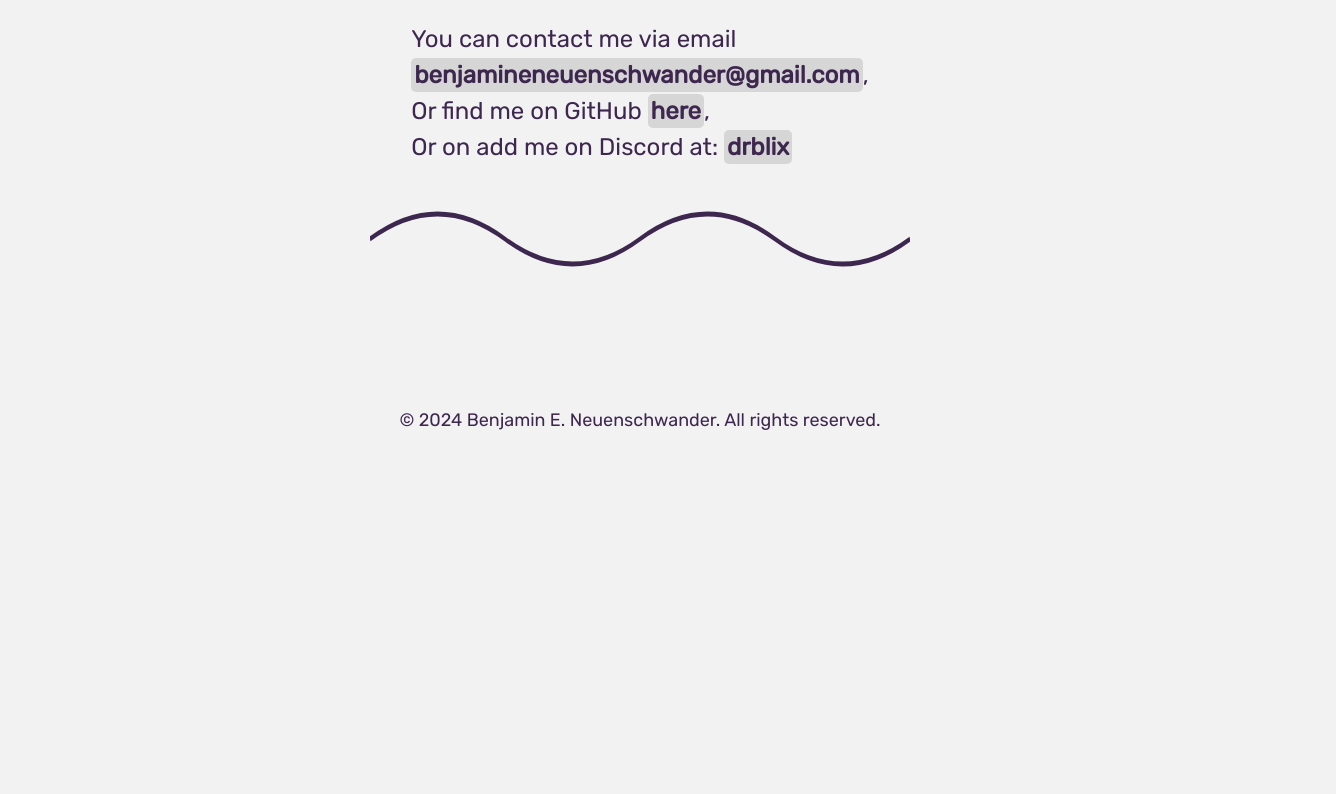
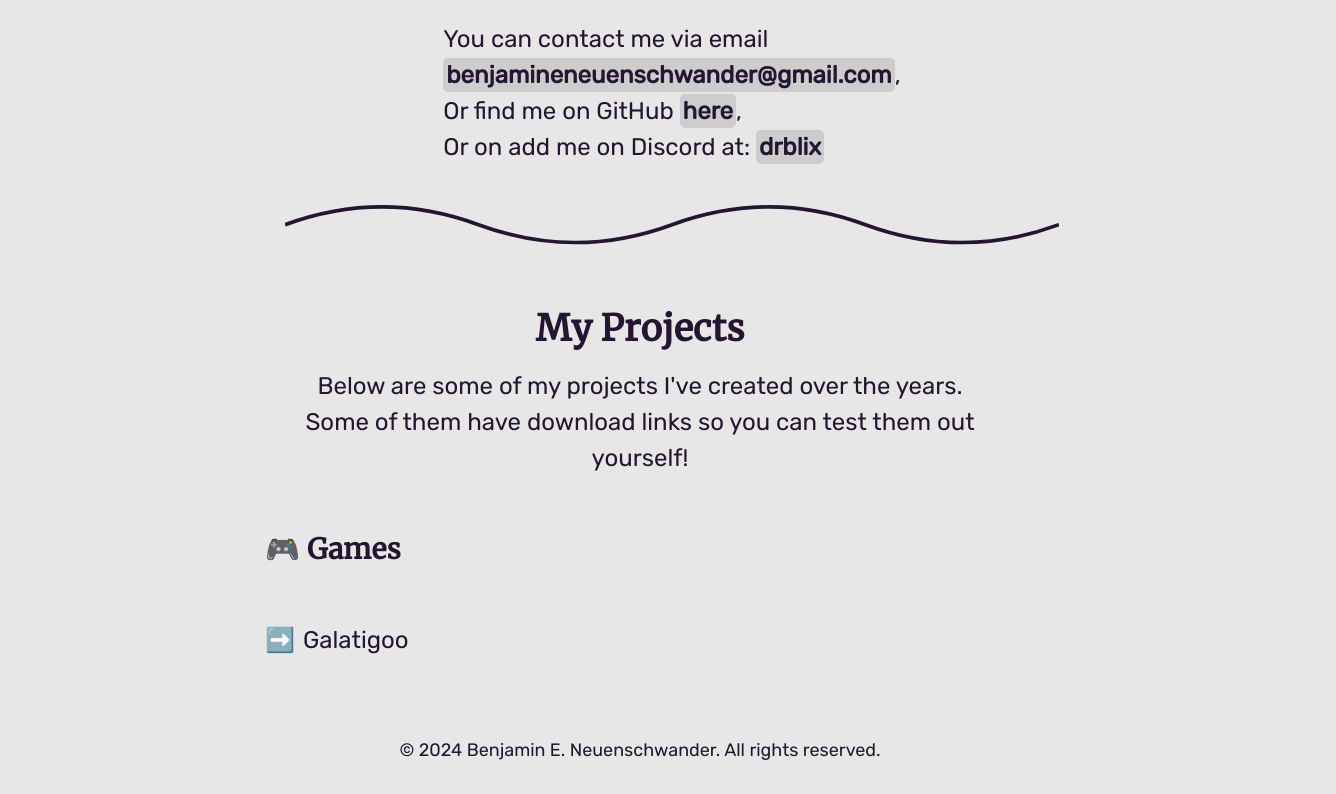
Before and after one commit to drblix/portfolio-website, a plain HTML site: page index.html in a window 1280 px wide. Shown: the part 668-1462 px from the top of the page, 1336 px wide, since content can reach past the window. Before the commit the page ends 1133 px from the top, so only its background shows below. Drawn offline with Linux system fonts and the light colour scheme.

Commit message:
projects section started

```diff
--- a/index.html
+++ b/index.html
@@ -5,7 +5,7 @@
         <meta name="author" content="Benjamin Neuenschwander">
         <meta title="Benjamin N.">
         <meta name="description" content="Game developer, musician, artist">
-        <title>Benjamin Neuenschwander: Game developer, musician, artist</title>
+        <title>Benjamin Neuenschwander: Developer, musician, artist</title>
         <link rel="stylesheet" href="main.css">
         <link rel="icon" type="image/x-icon" href="images/portait.ico">
         <meta name="viewport" content="width=device-width, initial-scale">
@@ -19,9 +19,9 @@
                 Hi! My name is Ben!
             </h1>
             <h6 id="subname">(that's short for <u>B</u>enjamin <u>E</u>vans <u>N</u>euenschwander)</h6>
-            <div>
+            <div id="description">
                 <p>I am a:</p>
-                <ul>
+                <ul style="margin-top: 0px; margin-bottom: 0px;">
                     <li>Game and application developer</li>
                     <li>Occasional musician</li>
                     <li>Artist</li>
@@ -41,7 +41,7 @@
             </div>
 
             <!--SVG graphics to form a wave :]-->
-            <svg id="svg-divider" height="100" width="45%" viewBox="0 0 1300 120" preserveAspectRatio="none">
+            <svg viewBox="0 0 1300 100" style="width: 774px;">
                 <path d="M0,60
                          Q162.5,0 325,60
                          Q487.5,120 650,60
@@ -49,12 +49,30 @@
                          Q1137.5,120 1300,60"
                          fill="none"
                          stroke="var(--text-color)"
-                         stroke-width="6"/>
+                         stroke-width="6"
+                         stroke-linecap:="round"/>
             </svg>
         </section>
 
         <section id="projects">
+            <div id="heading">
+                <h2 style="text-align: center;">My Projects</h2>
+                <p style="margin-top: -18px; text-align: center;">Below are some of my projects I've created over the years.<br>Some of them have download links so you can test them out yourself!</p>
+            </div>
 
+            <section id="games">
+                <h3>🎮 Games</h3>
+                <ul class="projects-list">
+                    <li id="Galatigoo">
+                        <details>
+                            <summary>Galatigoo</summary>
+                            <p>
+                                super awesome
+                            </p>
+                        </details>
+                    </li>
+                </ul>
+            </section>
         </section>
 
         <footer>
--- a/main.css
+++ b/main.css
@@ -13,26 +13,20 @@
 
 @media (prefers-color-scheme: light) {
     :root {
-        --bg-color: #f2f2f2;
-        --text-color: #3e274f;
+        --bg-color: #e7e7e7;
+        --text-color: #251531;
     }
 }
 
 @media (prefers-color-scheme: dark) {
     :root {
-        --bg-color: #3e274f;
+        --bg-color: #180d20;
         --text-color: #f2f2f2;
     }
 }
 
-:root {
-    --divider-frequency: 30;
-    --divider-amplitude: 5;
-}
-
 h1, h2, h3, h4, h5, h6 {
     font-family: 'Merriweather', serif;
-    text-align: center;
 }
 
 /* scales the portrait up and down slightly */
@@ -51,6 +45,44 @@ h1, h2, h3, h4, h5, h6 {
     animation: portrait-breathing 2s ease-in-out infinite
 }
 
+.projects-list {
+    list-style: none;
+    padding-left: 0px;
+}
+
+details summary {
+    cursor: pointer;
+}
+
+/* hides native list marker */
+details summary::marker {
+    font-size: 0;
+}
+
+details summary::before {
+    content: '➡️';
+    margin-right: 0.5rem;
+    display: inline-block;
+    transition: transform 150ms ease;
+}
+
+details[open] summary::before {
+    transform: rotate(90deg);
+}
+
+#projects {
+    max-width: 750px;
+    margin-left: auto;
+    margin-right: auto;
+    margin-top: -40px;
+}
+
+#games {
+    align-items: flex-start;
+    text-align: left;
+    padding: 0px;
+}
+
 #name {
     margin-bottom: -25px;
 }
@@ -60,8 +92,19 @@ h1, h2, h3, h4, h5, h6 {
     margin-bottom: 0px;
 }
 
-#svg-divider {
-    fill: var(--text-color);
+#waving-hand {
+    display: inline-block;
+    animation: waving .75s ease-in-out infinite
+}
+
+@keyframes waving {
+    0%, 100% {
+        transform: rotate(-10deg);
+    }
+
+    50% {
+        transform: rotate(10deg);
+    }
 }
 
 /* adds a more appealing box around hyperlinks */
@@ -97,6 +140,7 @@ section {
     justify-content: center;
     align-items: center;
     padding: 2rem;
+    width: 100%;
 }
 
 footer {
```
